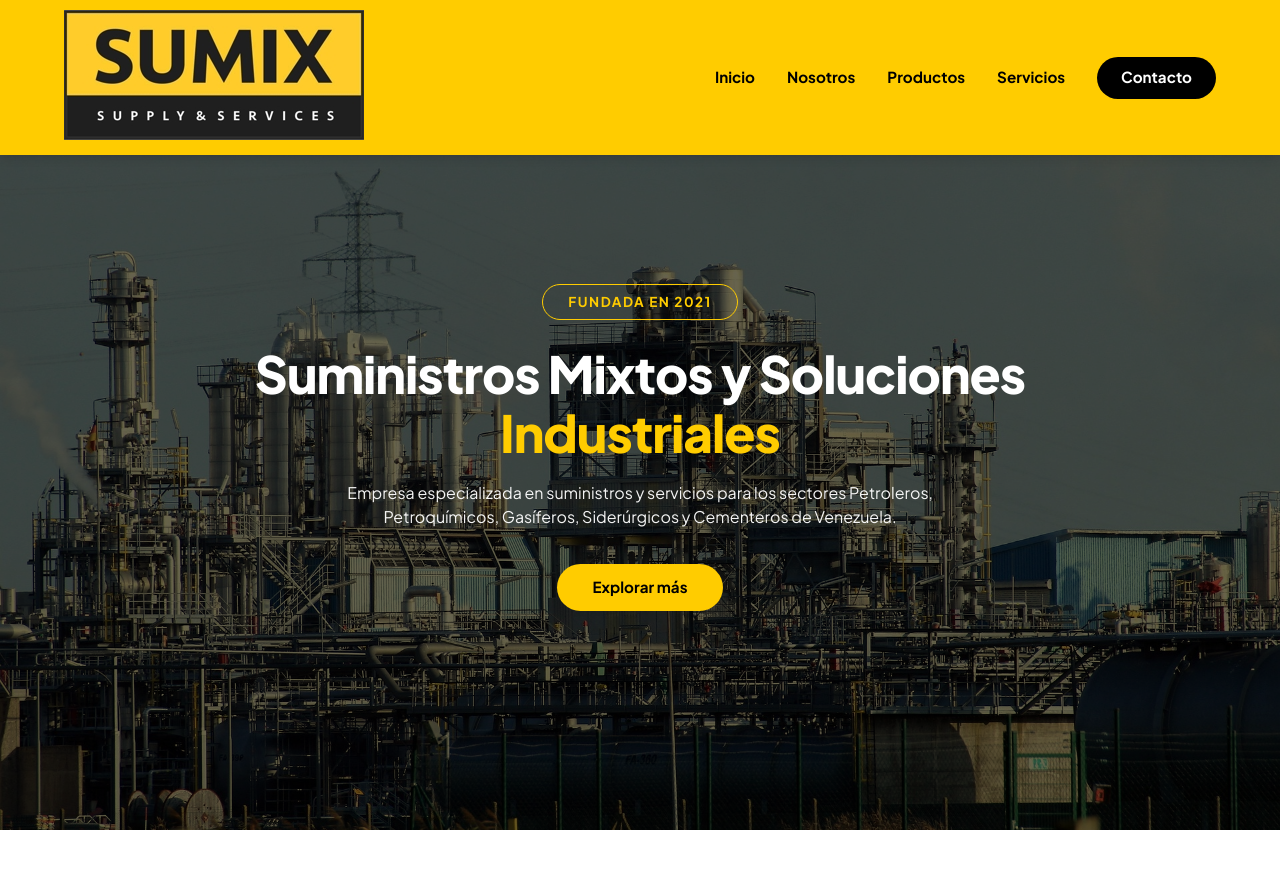
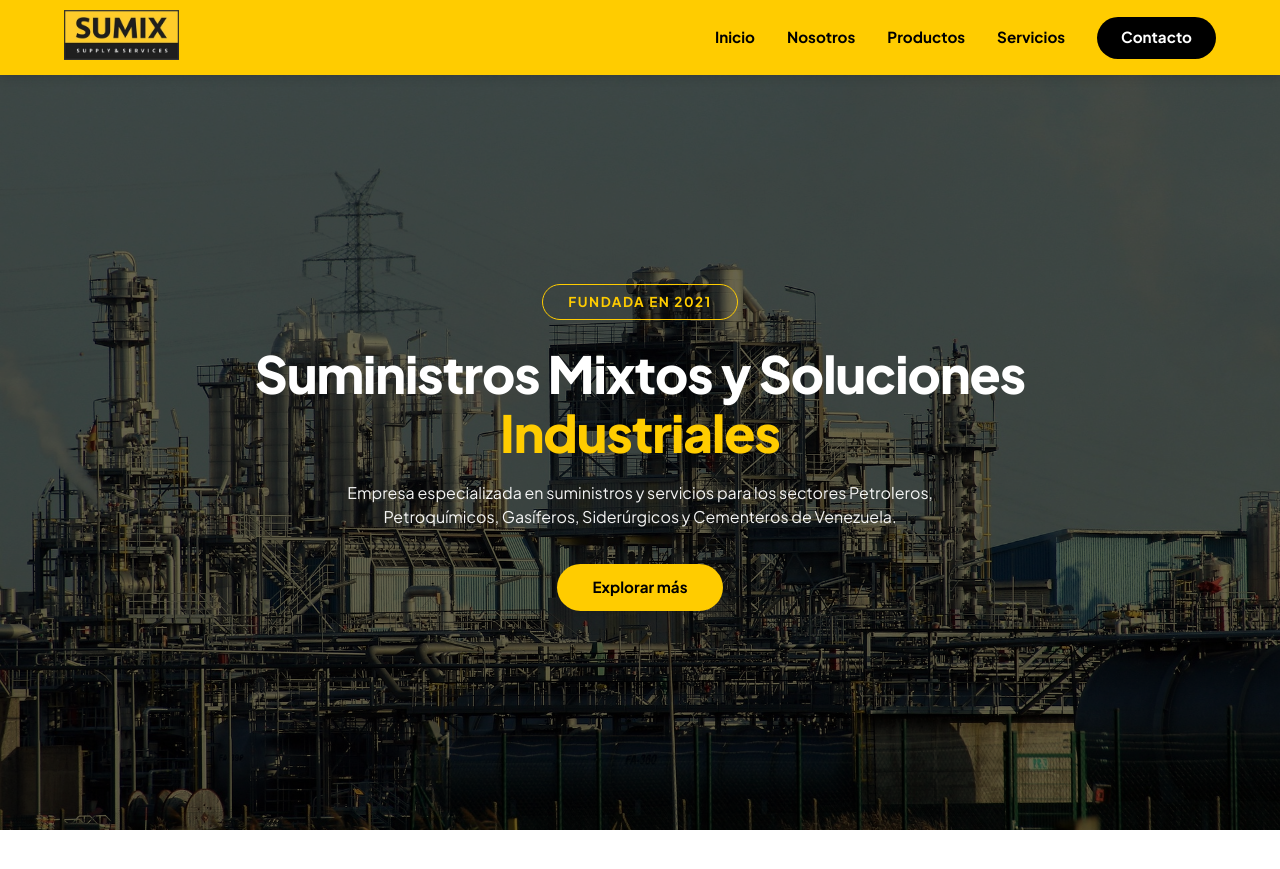
Before and after one commit to ing-nestorgomez/ximus, a Jekyll site: the page built from index.html, in a window 1280 px wide and 900 px high. Shown: the top 869 px of the window. Built offline with Jekyll 4.4.1, drawn with Linux system fonts in a browser that asks for light colours.

Commit message:
Fix typo in height property for site logo

```diff
--- a/assets/css/styles.scss
+++ b/assets/css/styles.scss
@@ -74,7 +74,7 @@ a {
   }
 
   .site-logo {
-    hight: 50px;
+    height: 50px;
   }
 
   .nav-links {
```
